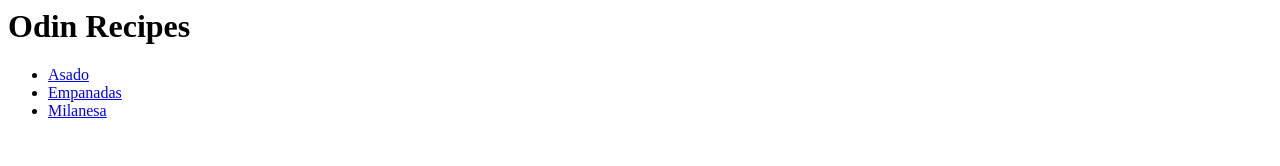
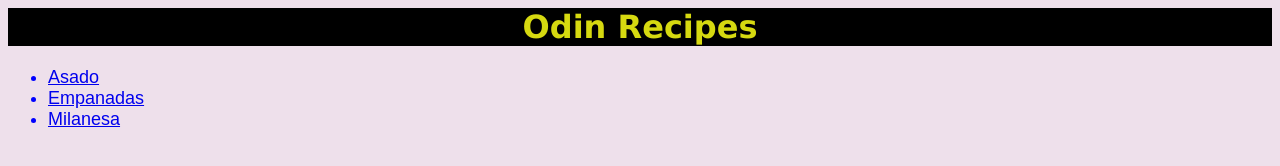
Before and after one commit to GeistL/odin-recipes, a plain HTML site: page index.html in a window 1280 px wide. Drawn offline with Linux system fonts and the light colour scheme.

Commit message:
Add a little css to index

```diff
--- a/index.html
+++ b/index.html
@@ -1,15 +1,20 @@
 <!DOCTYPE hmtl>
 <html lang="en">
 <head>
-    <meta charset="utf-8"
+    <meta charset="utf-8">
+    <link rel="stylesheet" href="style.css">
 </head>
 
 <body>
-    <h1>Odin Recipes</h1>
-    <ul>
+    <h1 class="titulo">Odin Recipes</h1>
+    <ul class="recetas">
         <li><a href="recipes/asado/asado.html">Asado</a></li>
         <li><a href="recipes/empanadas/empanadas.html">Empanadas</a></li>
         <li><a href="recipes/milanesa/milanesa.html">Milanesa</a></li>
+    </ul>
+
+
+
 </body>
 
 </html>
--- /dev/null
+++ b/style.css
@@ -0,0 +1,20 @@
+.titulo{
+    text-align: center;
+    font-size: xx-large;
+    font-family: Verdana, Geneva, Tahoma, sans-serif;
+    font:italic;
+    color: rgba(223, 226, 17, 0.959);
+    background-color: black;
+}
+
+*{
+    background-color: rgb(238, 224, 235);
+}
+
+.recetas{
+    color: blue;
+    font-family: Arial, Helvetica, sans-serif;
+    text-align:left;
+    text-decoration: wavy;
+    font-size:large ;
+}
```
